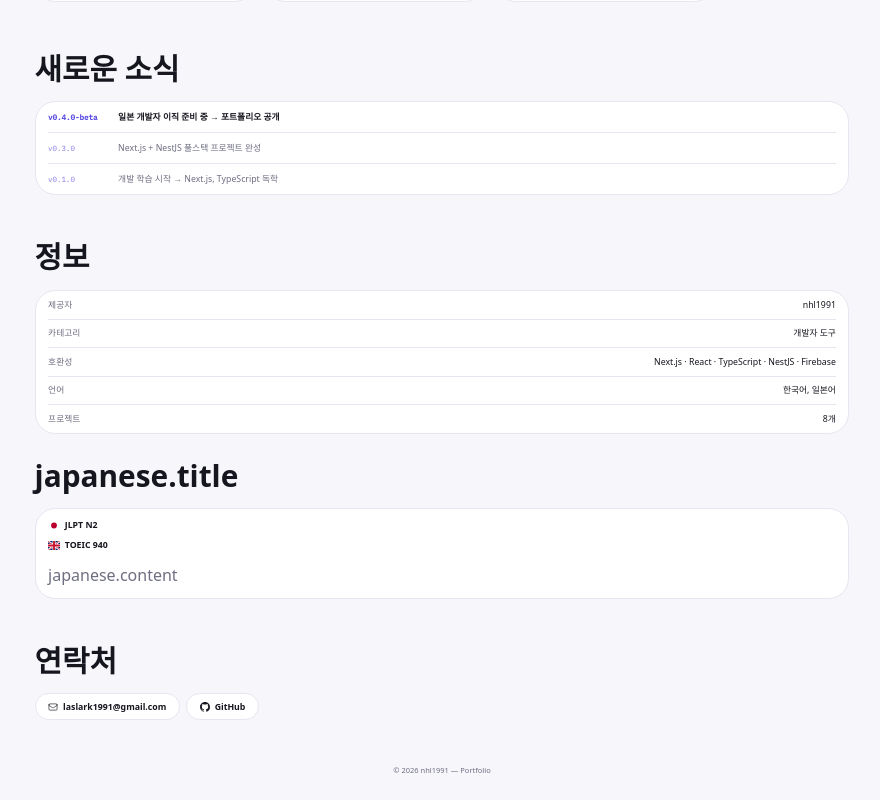
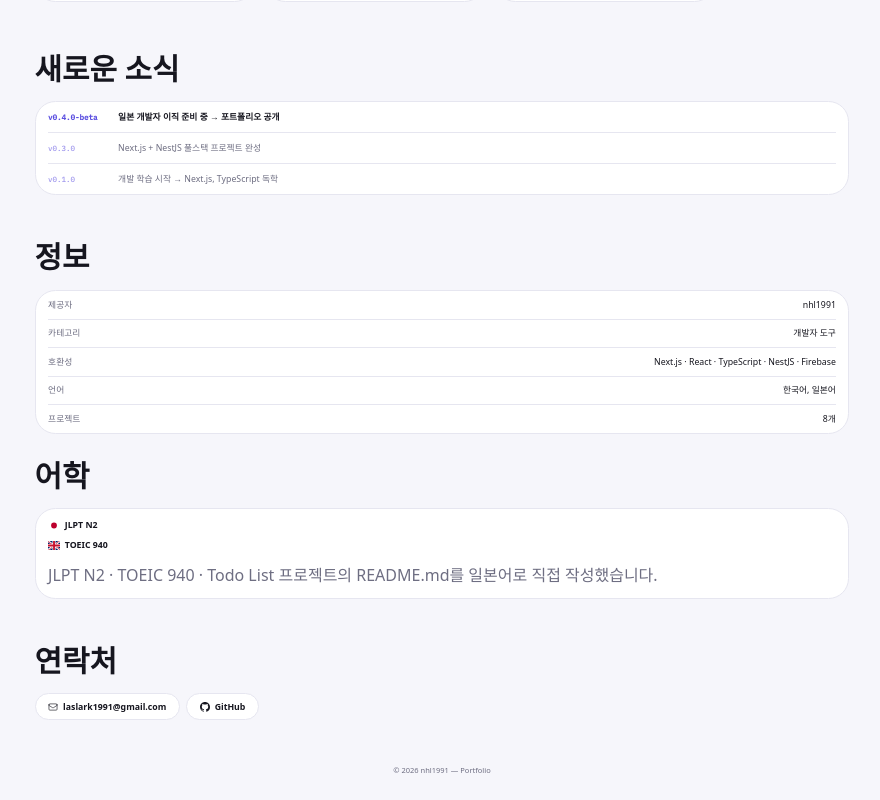
Before and after one commit to nhl1991/Portfolio, a Next.js app: page / in a window 1280 px wide. Shown: the part 1800-2600 px from the top of the page, without its empty margins (198-1078 px from the left). Built offline with nearby package versions, Linux system fonts and the light colour scheme; no server answers.

Commit message:
refactor: rename japanese to language

```diff
--- a/src/components/InfoSection/InfoSection.tsx
+++ b/src/components/InfoSection/InfoSection.tsx
@@ -9,8 +9,8 @@ export default function InfoSection() {
   const t = useTranslations();
   const info = t.raw("info") as InfoRow[];
   const infoTitle = t("sectionTitles.info");
-  const japaneseTitle = t("japanese.title");
-  const japaneseContent = t("japanese.content");
+  const languageTitle = t("language.title");
+  const languageContent = t("language.content");
 
   return (
     <section id="info" className="md:max-w-[min(66vw,1400px)] mx-auto px-6 py-8 scroll-mt-20 flex flex-col gap-8">
@@ -27,7 +27,7 @@ export default function InfoSection() {
       </div>
 
       <div>
-        <h2 className="text-[17px] font-extrabold mb-4">{japaneseTitle}</h2>
+        <h2 className="text-[17px] font-extrabold mb-4">{languageTitle}</h2>
         <div className="bg-card border border-border rounded-2xl px-5 py-4 flex flex-col gap-3">
           <div className="flex items-center gap-2 text-sm font-semibold">
             <FlagJP />
@@ -38,7 +38,7 @@ export default function InfoSection() {
             TOEIC 940
           </div>
           <p className="text-sm text-muted-foreground leading-relaxed pt-1">
-            {japaneseContent}
+            {languageContent}
           </p>
         </div>
       </div>
```
